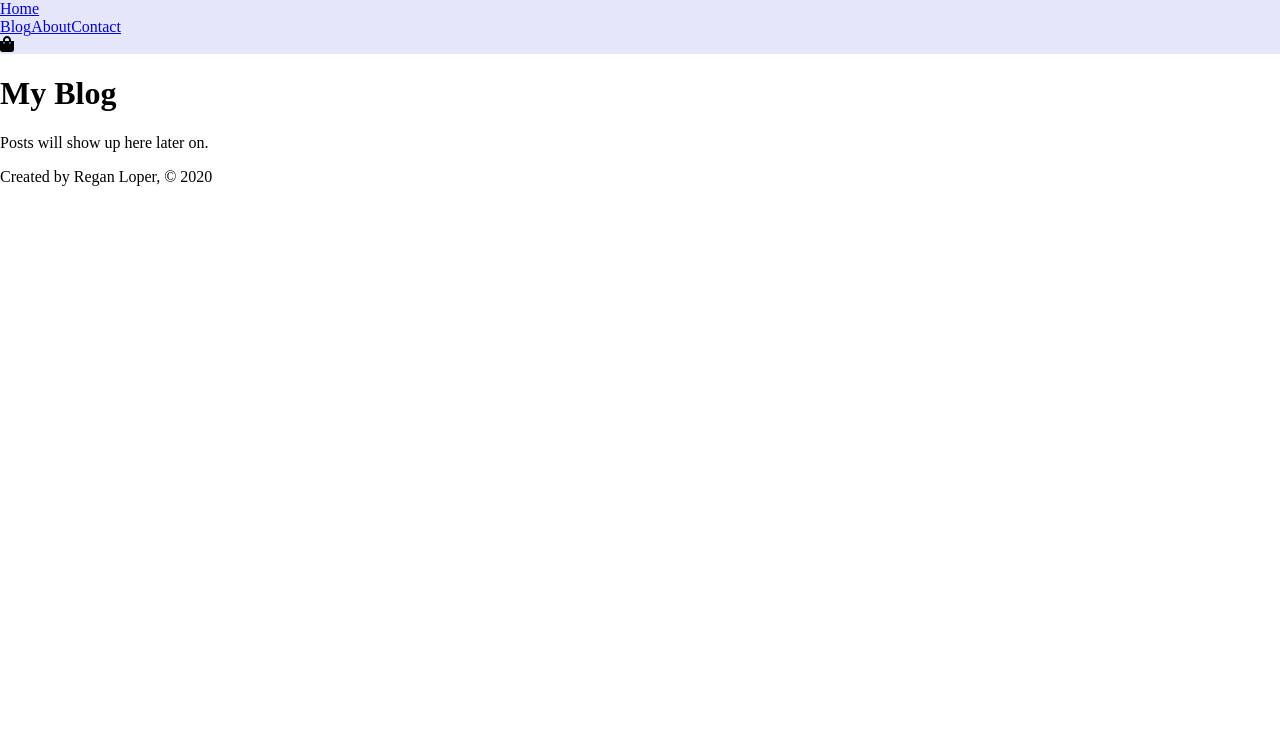
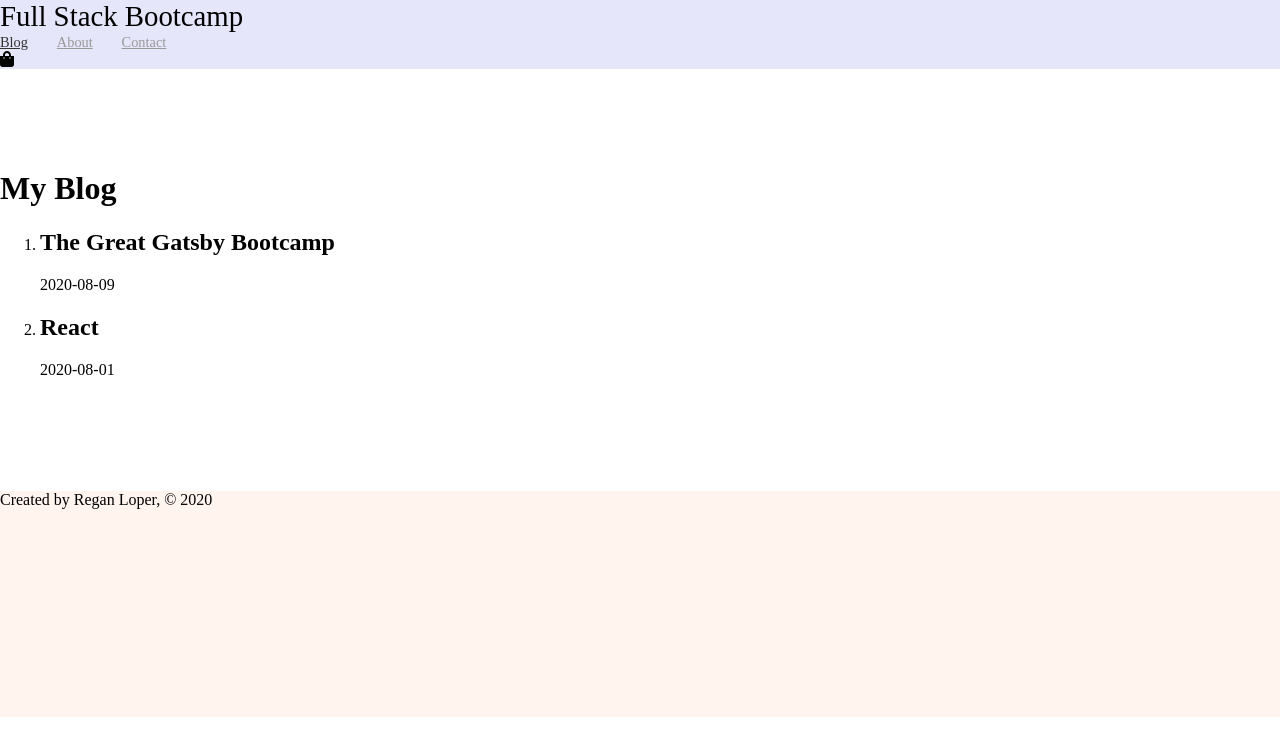
Before and after one commit to regancloper/gatsby-site, a Gatsby site: page /blog in a window 1280 px wide. Built offline with nearby package versions, Linux system fonts and the light colour scheme; Gatsby itself is replaced by a stand-in of ours.

Commit message:
added basic graphql functionality

```diff
--- a/gatsby-browser.js
+++ b/gatsby-browser.js
@@ -5,5 +5,3 @@
  */
 
 // You can delete this file if you're not using it
-
-import './src/styles/global.css';
--- a/gatsby-config.js
+++ b/gatsby-config.js
@@ -1,35 +1,34 @@
 module.exports = {
 	siteMetadata: {
-    title: `Gatsby Default Starter`,
+		title: `Full Stack Bootcamp`,
 		description: `Kick off your next, great Gatsby project with this default starter. This barebones starter ships with the main Gatsby configuration files you might need.`,
-    author: `@gatsbyjs`,
+		author: `Regan Loper`,
 	},
 	plugins: [
+		`gatsby-plugin-sass`,
 		`gatsby-plugin-typescript`,
 		`gatsby-plugin-react-helmet`,
 		{
 			resolve: `gatsby-source-filesystem`,
 			options: {
-        name: `images`,
-        path: `${__dirname}/src/images`,
+				name: `src`,
+				path: `${__dirname}/src/`,
 			},
 		},
-    `gatsby-transformer-sharp`,
-    `gatsby-plugin-sharp`,
 		{
-      resolve: `gatsby-plugin-manifest`,
+			resolve: `gatsby-transformer-remark`,
 			options: {
-        name: `gatsby-starter-default`,
-        short_name: `starter`,
-        start_url: `/`,
-        background_color: `#663399`,
-        theme_color: `#663399`,
-        display: `minimal-ui`,
-        icon: `src/images/gatsby-icon.png`, // This path is relative to the root of the site.
+				// CommonMark mode (default: true)
+				commonmark: true,
+				// Footnotes mode (default: true)
+				footnotes: true,
+				// Pedantic mode (default: true)
+				pedantic: true,
+				// GitHub Flavored Markdown mode (default: true)
+				gfm: true,
+				// Plugins configs
+				plugins: [],
 			},
 		},
-    // this (optional) plugin enables Progressive Web App + Offline functionality
-    // To learn more, visit: https://gatsby.dev/offline
-    // `gatsby-plugin-offline`,
 	],
-}
+};
--- a/src/components/footer.tsx
+++ b/src/components/footer.tsx
@@ -1,11 +1,22 @@
 import React from 'react';
+import { graphql, useStaticQuery } from 'gatsby';
 
 interface FooterProps {}
 
-const Footer: React.FC<FooterProps> = ({}) => {
+const Footer: React.FC<FooterProps> = () => {
+	const data = useStaticQuery(graphql`
+		query {
+			site {
+				siteMetadata {
+					author
+				}
+			}
+		}
+	`);
+
 	return (
 		<footer>
-			<p>Created by Regan Loper, © 2020</p>
+			<p>Created by {data.site.siteMetadata.author}, © 2020</p>
 		</footer>
 	);
 };
--- /dev/null
+++ b/src/components/header.module.scss
@@ -0,0 +1,26 @@
+.navItem {
+	color: #999999;
+	font-size: 0.9rem;
+	margin-right: 2em;
+	vertical-align: baseline;
+}
+
+.navItem:hover {
+	text-decoration: none;
+	color: #666666;
+}
+
+.activeNavItem {
+	color: #333333;
+}
+
+.brand {
+	font-size: 1.8rem;
+	color: black;
+	text-decoration: none;
+}
+
+.brand:hover {
+	text-decoration: none;
+	color: black;
+}
--- a/src/components/header.tsx
+++ b/src/components/header.tsx
@@ -1,28 +1,54 @@
 import React from 'react';
-import { Link } from 'gatsby';
+import { Link, graphql, useStaticQuery } from 'gatsby';
 import { Navbar, Nav, Container } from 'react-bootstrap';
 import { FontAwesomeIcon } from '@fortawesome/react-fontawesome';
 import { faShoppingBag } from '@fortawesome/free-solid-svg-icons';
 
+import headerStyles from './header.module.scss';
+
 interface Props {}
 
 const Header: React.FC<Props> = () => {
+	const data = useStaticQuery(graphql`
+		query {
+			site {
+				siteMetadata {
+					title
+				}
+			}
+		}
+	`);
+
 	return (
 		<Navbar style={{ backgroundColor: 'lavender' }}>
 			<Container>
 				<Navbar.Brand>
-					<Link to="/">Home</Link>
+					<Link className={headerStyles.brand} to="/">
+						{data.site.siteMetadata.title}
+					</Link>
 				</Navbar.Brand>
 				<Nav className="mr-auto">
-					<Nav.Link>
-						<Link to="/blog">Blog</Link>
-					</Nav.Link>
-					<Nav.Link>
-						<Link to="/about">About</Link>
-					</Nav.Link>
-					<Nav.Link>
-						<Link to="/contact">Contact</Link>
-					</Nav.Link>
+					<Link
+						className={headerStyles.navItem}
+						activeClassName={headerStyles.activeNavItem}
+						to="/blog"
+					>
+						Blog
+					</Link>
+					<Link
+						className={headerStyles.navItem}
+						activeClassName={headerStyles.activeNavItem}
+						to="/about"
+					>
+						About
+					</Link>
+					<Link
+						className={headerStyles.navItem}
+						activeClassName={headerStyles.activeNavItem}
+						to="/contact"
+					>
+						Contact
+					</Link>
 				</Nav>
 				<Nav>
 					<FontAwesomeIcon icon={faShoppingBag} />
--- /dev/null
+++ b/src/components/layout.module.scss
@@ -0,0 +1,10 @@
+.content {
+	padding-top: 5rem;
+	padding-bottom: 5rem;
+	flex-grow: 1;
+}
+
+.footer {
+	background-color: seashell;
+	padding-bottom: 12rem;
+}
--- a/src/components/layout.tsx
+++ b/src/components/layout.tsx
@@ -1,6 +1,10 @@
 import React from 'react';
+import { Container } from 'react-bootstrap';
+
 import Header from './header';
 import Footer from './footer';
+import '../styles/index.scss';
+import layoutStyles from './layout.module.scss';
 
 interface LayoutProps {}
 
@@ -8,8 +12,14 @@ const Layout: React.FC<LayoutProps> = ({ children }) => {
 	return (
 		<div>
 			<Header />
-			{children}
-			<Footer />
+			<Container className="p-0">
+				<div className={layoutStyles.content}>{children}</div>
+			</Container>
+			<Container className={layoutStyles.footer} fluid>
+				<Container className="p-0">
+					<Footer />
+				</Container>
+			</Container>
 		</div>
 	);
 };
--- a/src/pages/blog.tsx
+++ b/src/pages/blog.tsx
@@ -1,13 +1,39 @@
 import React from 'react';
+import { graphql, useStaticQuery } from 'gatsby';
+
 import Layout from '../components/layout';
 
 interface BlogPageProps {}
 
-const BlogPage: React.FC<BlogPageProps> = ({}) => {
+const BlogPage: React.FC<BlogPageProps> = () => {
+	const blogData = useStaticQuery(graphql`
+		query {
+			allMarkdownRemark {
+				edges {
+					node {
+						frontmatter {
+							title
+							date
+						}
+					}
+				}
+			}
+		}
+	`);
+
+	const renderBlogs = () => {
+		return blogData.allMarkdownRemark.edges.map((blog: any) => (
+			<li key={`${blog.node.frontmatter.title}-${blog.node.frontmatter.date}`}>
+				<h2>{blog.node.frontmatter.title}</h2>
+				<p>{blog.node.frontmatter.date}</p>
+			</li>
+		));
+	};
+
 	return (
 		<Layout>
 			<h1>My Blog</h1>
-			<p>Posts will show up here later on.</p>
+			<ol>{renderBlogs()}</ol>
 		</Layout>
 	);
 };
--- /dev/null
+++ b/src/posts/gatsby.md
@@ -0,0 +1,12 @@
+---
+title: 'The Great Gatsby Bootcamp'
+date: '2020-08-09'
+---
+
+I just created a new blog!
+
+## Topics Covered
+
+1. Gatsby
+2. GraphQL
+3. React
--- /dev/null
+++ b/src/posts/react.md
@@ -0,0 +1,6 @@
+---
+title: 'React'
+date: '2020-08-01'
+---
+
+In this post you'll learn React.
--- /dev/null
+++ b/styles.d.ts
@@ -0,0 +1,5 @@
+// For SCSS
+declare module '*.module.scss' {
+	const classes: { [key: string]: string };
+	export default classes;
+}
```
Also changed, not shown: package.json (+8 -5 lines), src/images/gatsby-astronaut.png (deleted), src/images/gatsby-icon.png (deleted), src/styles/index.scss (renamed from src/styles/global.css), 1 other file. Lines whose indentation alone changed are shown as unchanged.
